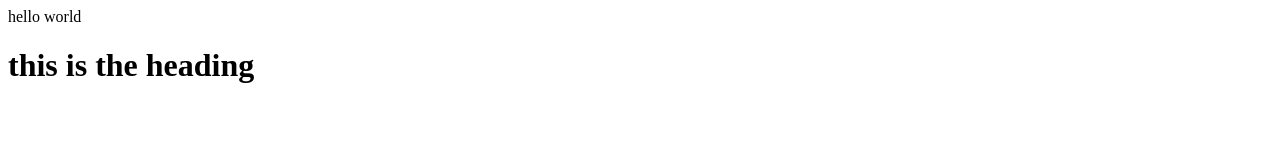
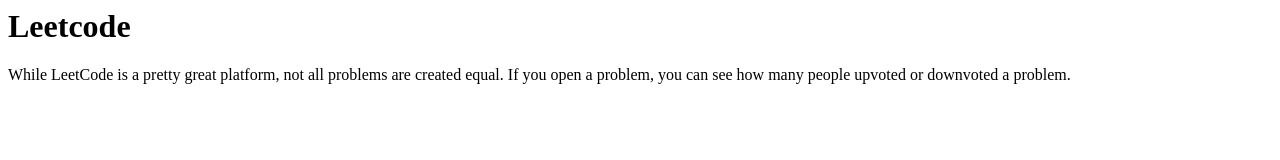
Before and after one commit to shreyansh-tyagi/html-and-css-projects, a plain HTML site: page html programs/hello world.html in a window 1280 px wide. Drawn offline with Linux system fonts and the light colour scheme.

Commit message:
paragraph tag

```diff
--- a/html programs/hello world.html
+++ b/html programs/hello world.html
@@ -6,7 +6,9 @@
     <title>document</title>
 </head>
 <body>
-    hello world
-    <h1>this is the heading</h1>
+    <h1>Leetcode</h1>
+    <p>While LeetCode is a pretty great platform, not all problems are created equal.
+     If you open a problem, you can see how many people upvoted or downvoted a problem.</p>
+
 </body>
 </html>
```
